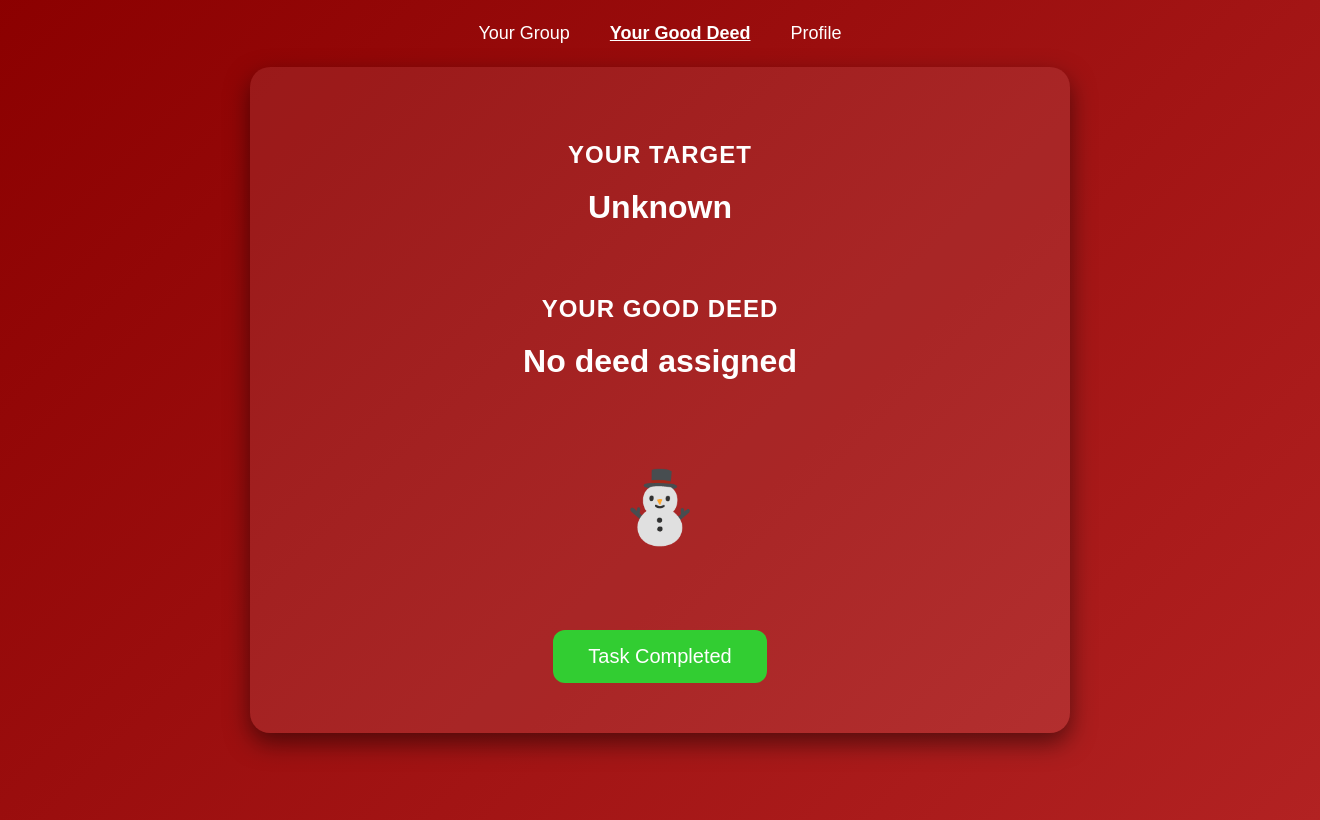
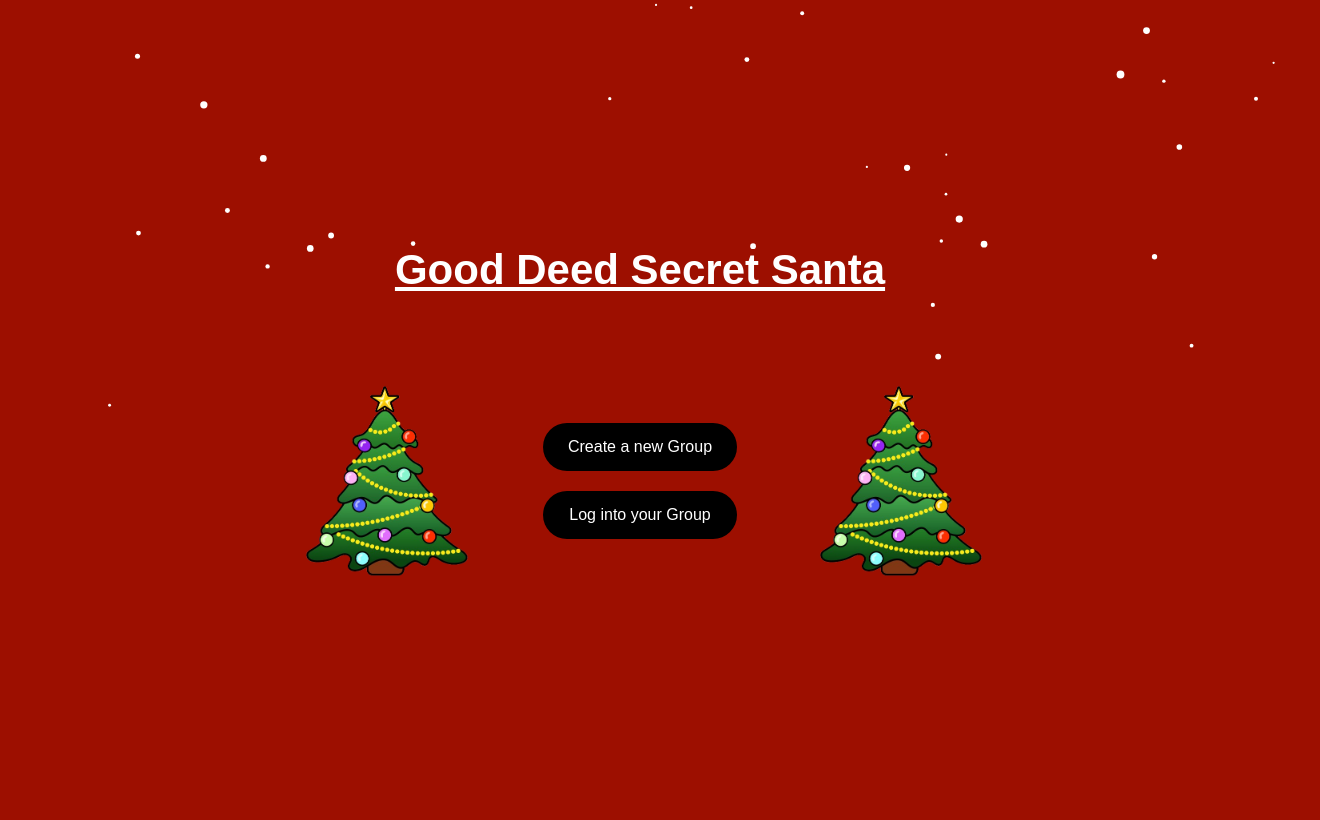
Before and after one commit to srihasInaganti/secret-santa, a React (Vite) app in the folder frontend/: page / in a window 1280 px wide. Shown: the whole page, 1320 px wide, since content can reach past the window. Built offline with nearby package versions, Linux system fonts and the light colour scheme; no server answers.

Commit message:
WIP: save main.jsx changes before merge

```diff
--- a/frontend/src/main.jsx
+++ b/frontend/src/main.jsx
@@ -7,6 +7,6 @@ import YourGoodDeed from './pages/YourGoodDeed.jsx'
 
 createRoot(document.getElementById('root')).render (
    <StrictMode>
-    <YourGoodDeed />
+    <HomePage />
     </StrictMode>
   )
```
